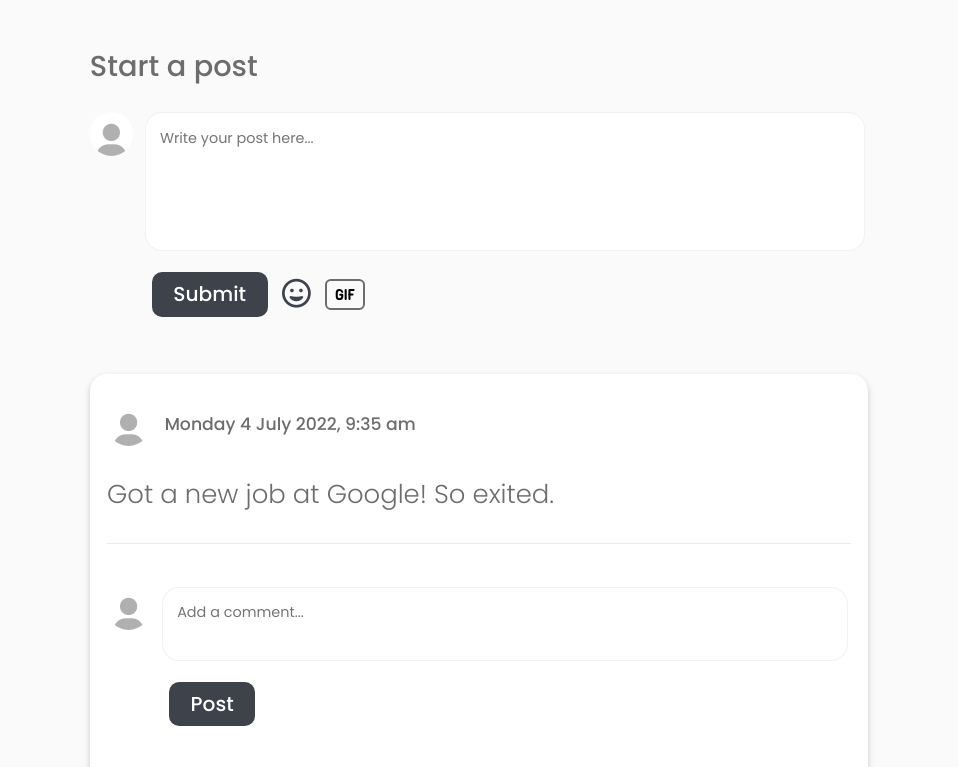
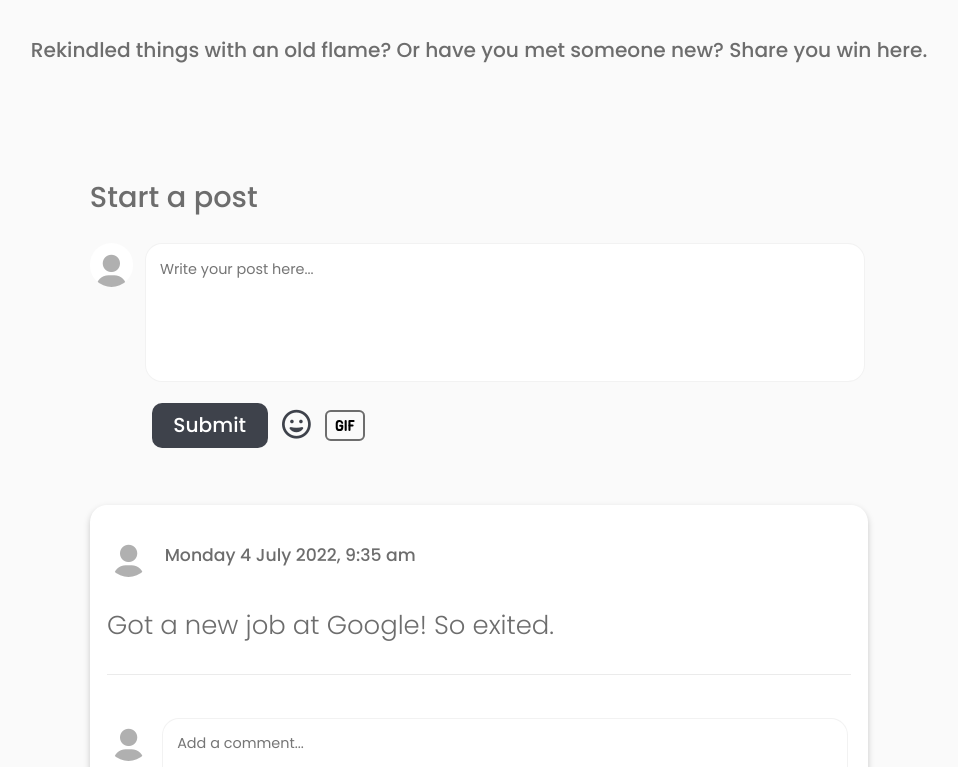
Before and after one commit to JoshPwarner/GotwinsProject, a website: page client/relationship.html in a window 1280 px wide. Shown: the part 274-1041 px from the top of the page, without its empty margins (161-1119 px from the left). Drawn offline with nearby package versions, Linux system fonts and the light colour scheme; no server answers.

Commit message:
Add a subheading on each page

```diff
--- a/client/assets/css/careers.css
+++ b/client/assets/css/careers.css
@@ -95,6 +95,14 @@ main {
     text-align: center;
 }
 
+.subheading {
+    margin-top: 3rem;
+    margin-bottom: 8rem;
+    font-size: 1.4rem;
+    font-weight: 500;
+    text-align: center;
+    color: var(--text-grey);
+}
 .new-post {
     margin-top: 4rem;
 }
--- a/client/relationship.html
+++ b/client/relationship.html
@@ -64,6 +64,9 @@
         <section class="push-down">&nbsp;</section>
         <main class="pt-5">
             <h1 class="main-heading">Relationship Posts</h1>
+            <p class="subheading">
+                Rekindled things with an old flame? Or have you met someone new? Share you win here.
+            </p>
             <article class="container">
                 <section class="new-post">
                     <h2 class="secondary-heading">Start a post</h2>
```
Also changed, not shown: client/careers.html (+2 -0 lines), client/family.html (+1 -0 lines), client/general.html (+1 -0 lines).
